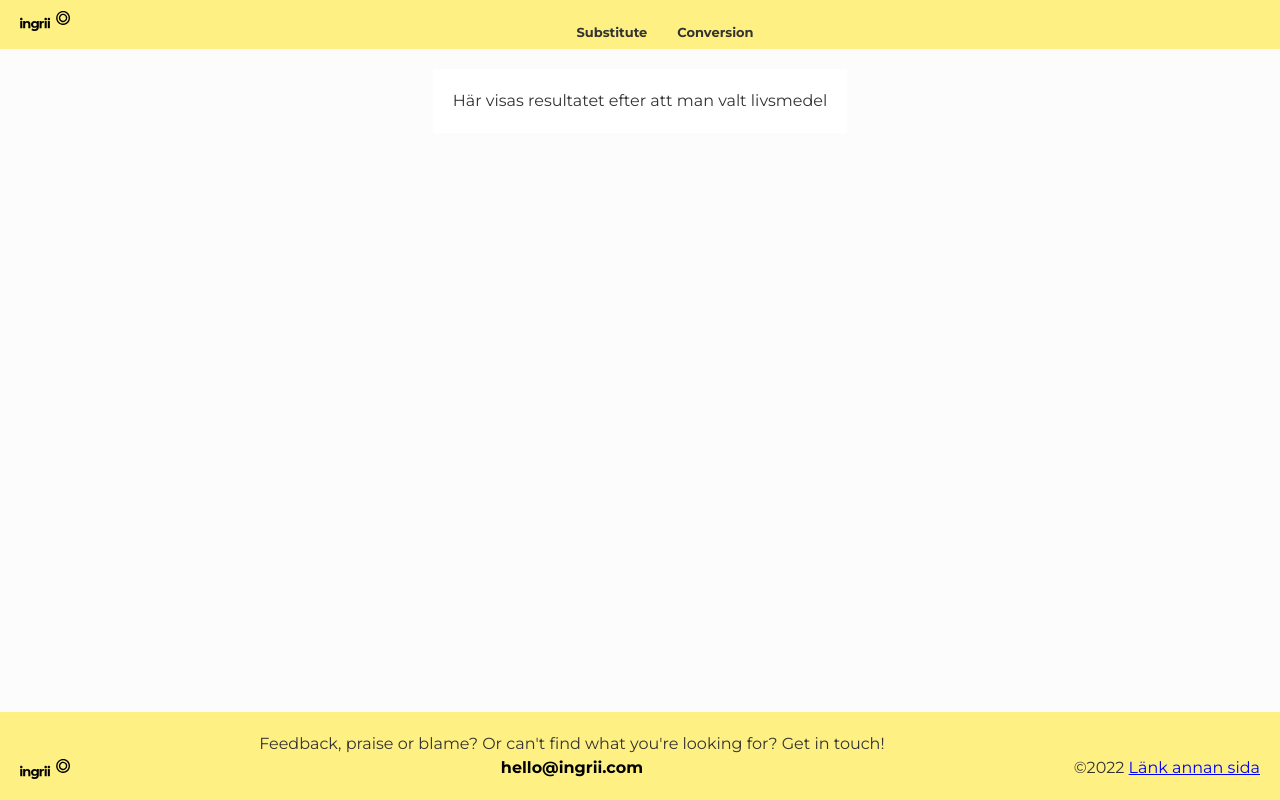
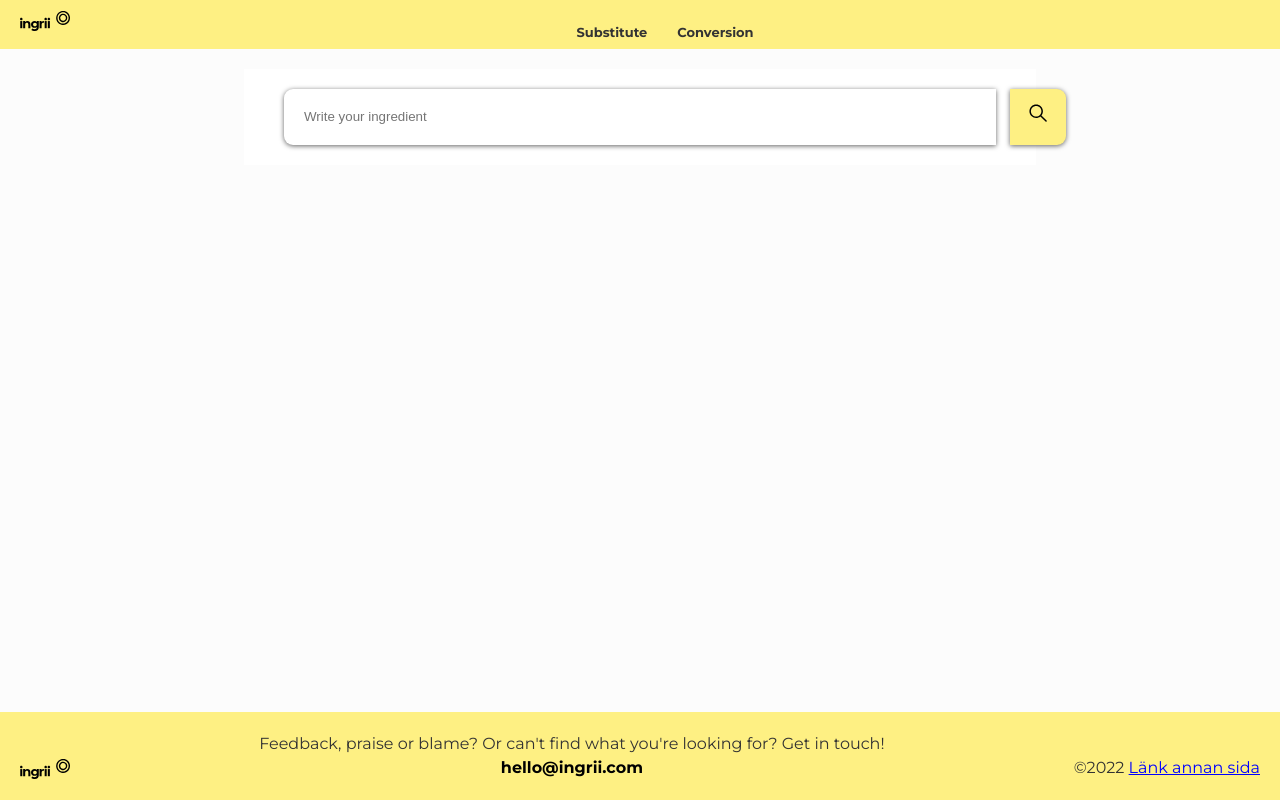
Before and after one commit to Annaaste/reactproject, a Next.js app: page /substitute-result in a window 1280 px wide. Built offline with nearby package versions, Linux system fonts and the light colour scheme.

Commit message:
added searchbar in substitute result page

```diff
--- a/pages/substitute-result/index.jsx
+++ b/pages/substitute-result/index.jsx
@@ -1,11 +1,11 @@
 import styles from './substitute-result.module.scss'
-
+import SearchBar from '../../components/SearchBar/SearchBar';
 const SubstituteResult = () => {
   return (
     <div className={styles.resultContainer}>
-      <p>Här visas resultatet efter att man valt livsmedel</p>
+      <SearchBar />
     </div>
-   );
+  );
 }
 
 export default SubstituteResult;
```
